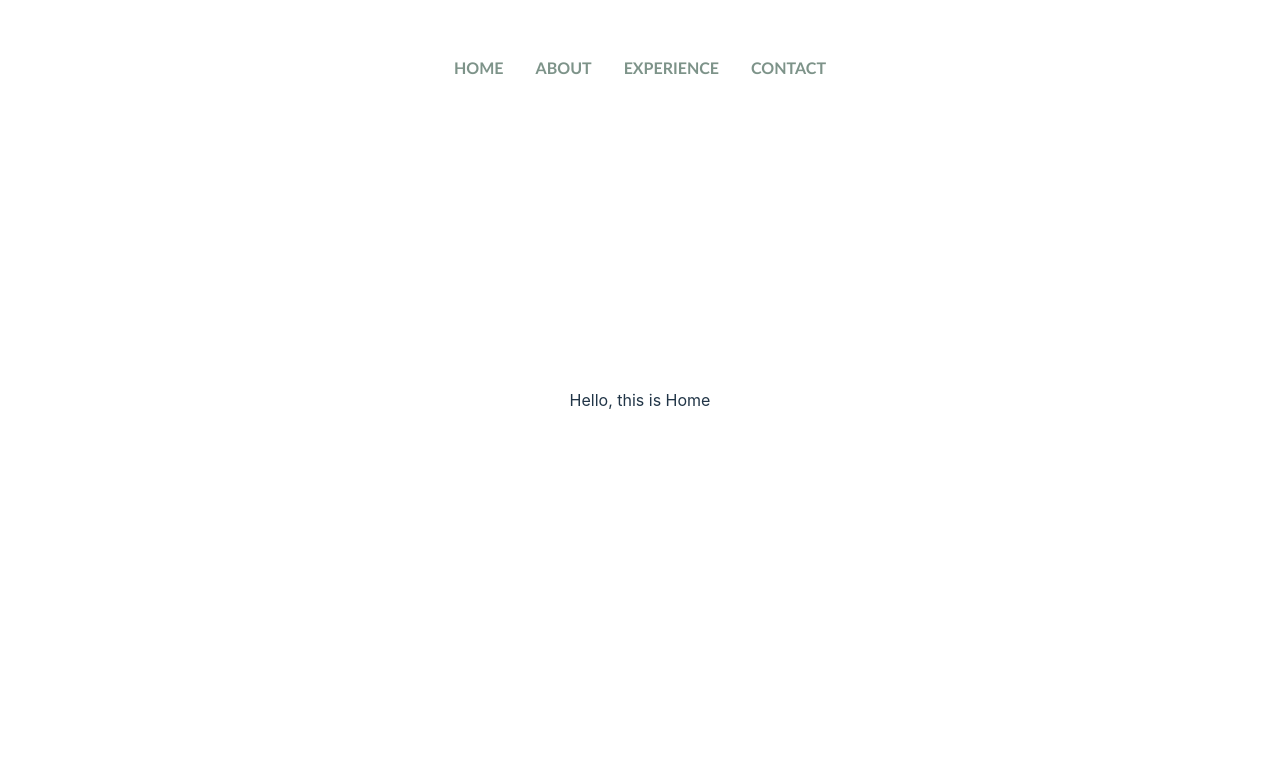
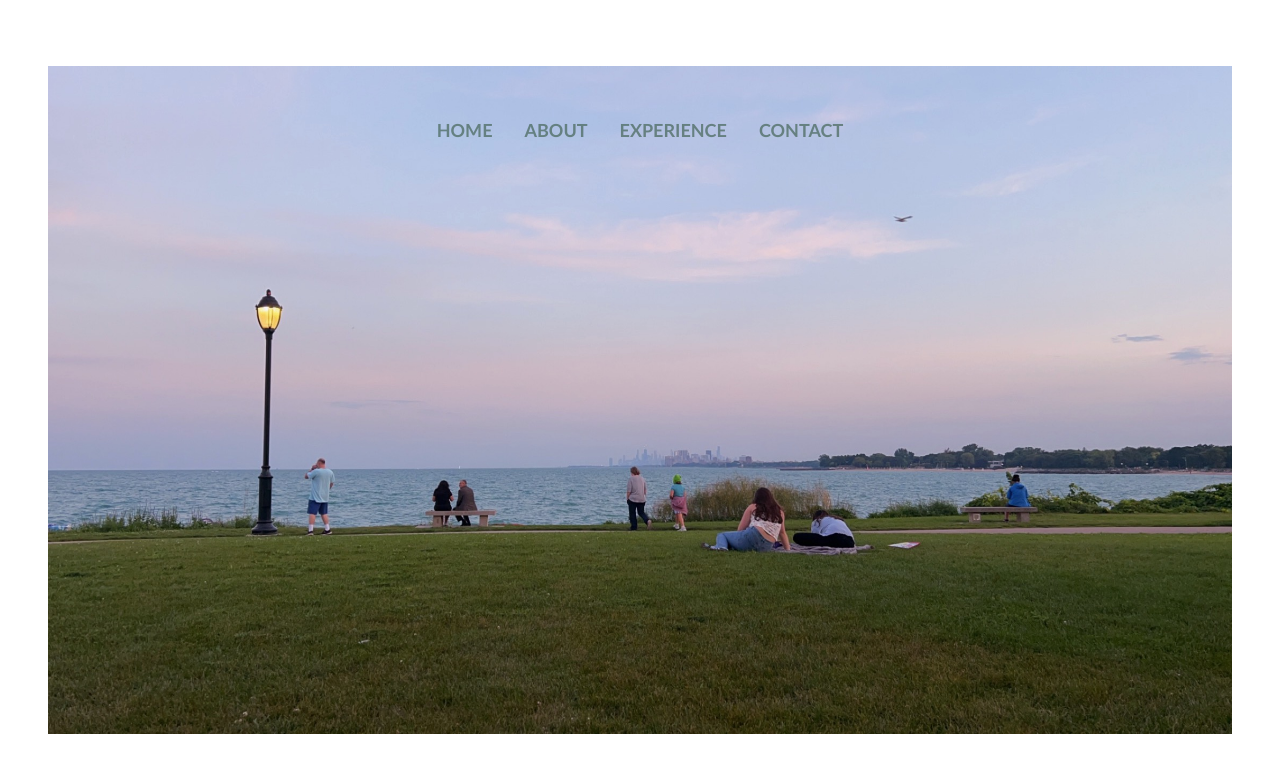
Before and after one commit to sshunf/shunfujita.github.io, a React (Vite) app: page / in a window 1280 px wide. Shown: the top 772 px of the page. Built offline with nearby package versions, Linux system fonts and the light colour scheme.

Commit message:
added animation and image on home page

```diff
--- a/package.json
+++ b/package.json
@@ -11,6 +11,7 @@
   },
   "dependencies": {
     "@tailwindcss/vite": "^4.0.2",
+    "motion": "^12.4.3",
     "react": "^18.3.1",
     "react-dom": "^18.3.1",
     "react-router-dom": "^7.1.5",
--- a/src/App.tsx
+++ b/src/App.tsx
@@ -17,7 +17,7 @@ function App() {
   return (
     <>
       <Router>
-        <div className="fixed top-10 left-0 w-full">
+        <div className="fixed top-25 left-0 w-full text-lg">
           <NavBar links={navLinks}/>
         </div>
         <div className="p-4">
--- a/src/pages/About.tsx
+++ b/src/pages/About.tsx
@@ -1,6 +1,9 @@
+import Animation from "./Animation";
+
 function About() {
     return (
         <div>
+            <Animation>
                 <h1 className="mb-4">Shun Fujita</h1>
                 <p className="mx-auto flex max-w-[600px] text-justify text-lg">
                     Hello! my name is Shun Fujita, an undergraduate at Northwestern University,
@@ -9,6 +12,7 @@ function About() {
                     in software development, statistics, machine learning, and systems programming and
                     I hope to work in field where I can leverage technology to make an impact.
                 </p>
+            </Animation>
         </div>
 
     )
--- /dev/null
+++ b/src/pages/Animation.tsx
@@ -0,0 +1,25 @@
+import { motion } from "framer-motion";
+import { ReactNode } from "react";
+
+interface AnimationProps {
+  children: ReactNode;
+}
+
+const animations = {
+    initial: { opacity: 0, y: 10 }, // Starts slightly lower & transparent
+    animate: { opacity: 1, y: 0 },  // Moves up and fades in
+};
+
+const Animation = ({ children }: AnimationProps) => {
+  return (
+    <motion.div
+        variants={animations}
+        initial="initial"
+        animate="animate"
+        transition={{ duration: 0.4, ease: "easeOut" }}>
+        {children}
+    </motion.div>
+  )
+};
+
+export default Animation;
--- a/src/pages/Contact.tsx
+++ b/src/pages/Contact.tsx
@@ -1,6 +1,10 @@
+import Animation from "./Animation";
+
 function Contact() {
     return (
-        <h2>Contact</h2>
+        <Animation>
+            <h2>Contact</h2>
+        </Animation>
     )
 }
 
--- a/src/pages/Experience.tsx
+++ b/src/pages/Experience.tsx
@@ -1,6 +1,10 @@
+import Animation from "./Animation";
+
 function Experience() {
     return (
-        <h2>Experience</h2>
+        <Animation>
+            <h2>Experience</h2>
+        </Animation>
     )
 }
 
--- a/src/pages/Home.tsx
+++ b/src/pages/Home.tsx
@@ -1,8 +1,12 @@
+import Animation from "./Animation";
+
 function Home() {
     return (
-        <div>
-            <h2>Hello, this is Home</h2>
-        </div>
+        <Animation>
+            <div>
+             <img src={"src/images/lakefill.jpg"} alt="northwestern lakefill"></img>
+            </div>
+        </Animation>
     )
 }
 
```
Also changed, not shown: src/images/lakefill.jpg (added), 1 other file (tests, documents, lock files or other folders). Lines whose indentation alone changed are shown as unchanged.
